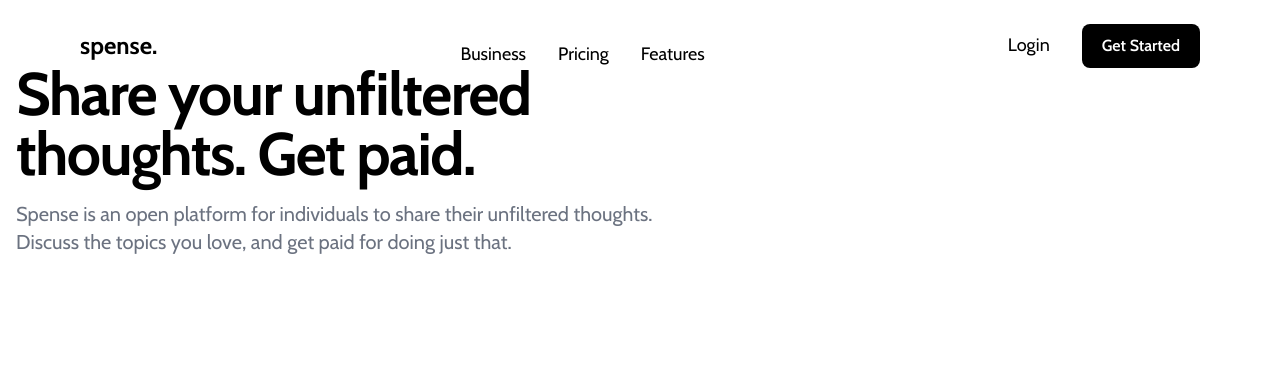
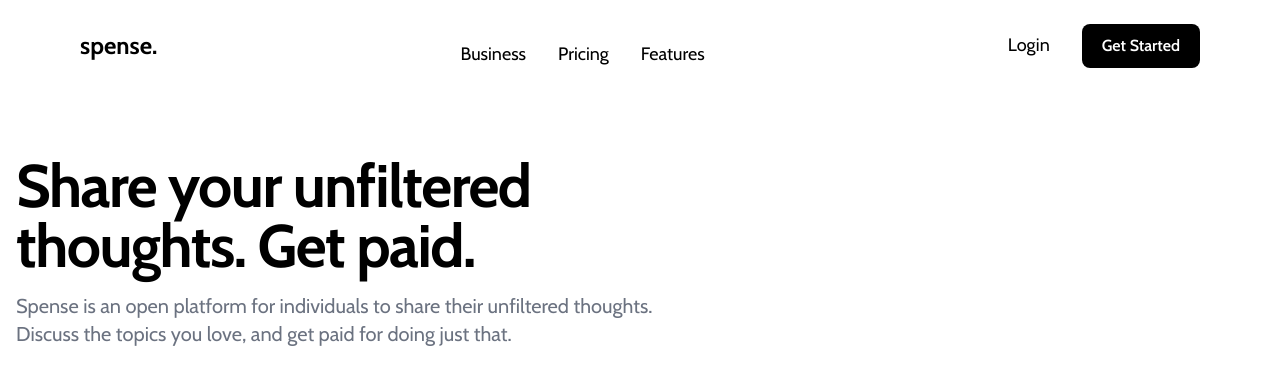
Before and after one commit to shyusu4/spense, a Next.js app: page / in a window 1280 px wide. Shown: the top 384 px of the page. Built offline with nearby package versions, Linux system fonts and the light colour scheme.

Commit message:
Remove fixed property

```diff
--- a/app/components/navbar.jsx
+++ b/app/components/navbar.jsx
@@ -1,7 +1,7 @@
 export default function Navbar() {
   return (
     <>
-      <nav className="md:px-[5rem] py-2 fixed w-full z-20 top-0 left-0">
+      <nav className="md:px-[5rem] py-2 w-full z-20 top-0 left-0 right-0">
         <div className="container flex flex-wrap items-center justify-between mx-auto">
           <a href="" className="flex items-center">
             <span className="self-center text-2xl font-bold whitespace-nowrap">
```
